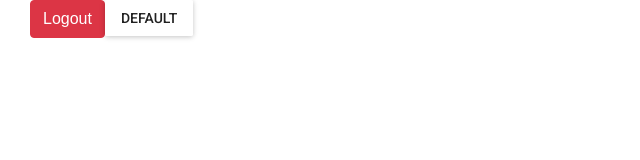
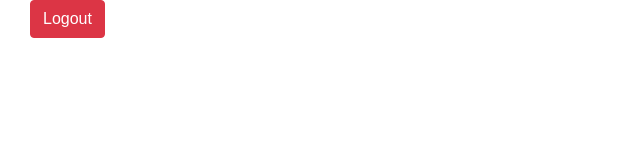
Before and after one commit to Jordan141/LokimFrontend, a React (Create React App) app: page /chat in a window 1280 px wide. Shown: the top 160 px of the page, without its empty margins (0-640 px from the left). Built offline with nearby package versions, Linux system fonts and the light colour scheme.

Commit message:
Removed material/ui

```diff
--- a/package.json
+++ b/package.json
@@ -17,7 +17,6 @@
     "react-scripts": "0.8.5"
   },
   "dependencies": {
-    "material-ui": "^0.20.0",
     "react": "^15.4.2",
     "react-dom": "^15.4.2",
     "react-router": "^4.2.0",
--- a/src/components/chat.js
+++ b/src/components/chat.js
@@ -1,8 +1,5 @@
 import React, {Component} from 'react'
-import MuiThemeProvider from 'material-ui/styles/MuiThemeProvider'
 import {Link} from 'react-router-dom'
-import { RaisedButton } from 'material-ui';
-
 class Chat extends Component {
     constructor(props){
         super(props)
@@ -16,9 +13,6 @@ class Chat extends Component {
         return (
             <div className='container-fluid'>
                 <li className='btn btn-danger'><Link to='/'>Logout</Link></li>
-                <MuiThemeProvider>
-                    <RaisedButton label='Default' />
-                </MuiThemeProvider>
             </div>
         )
     }
```
Also changed, not shown: 1 other file (tests, documents, lock files or other folders).
